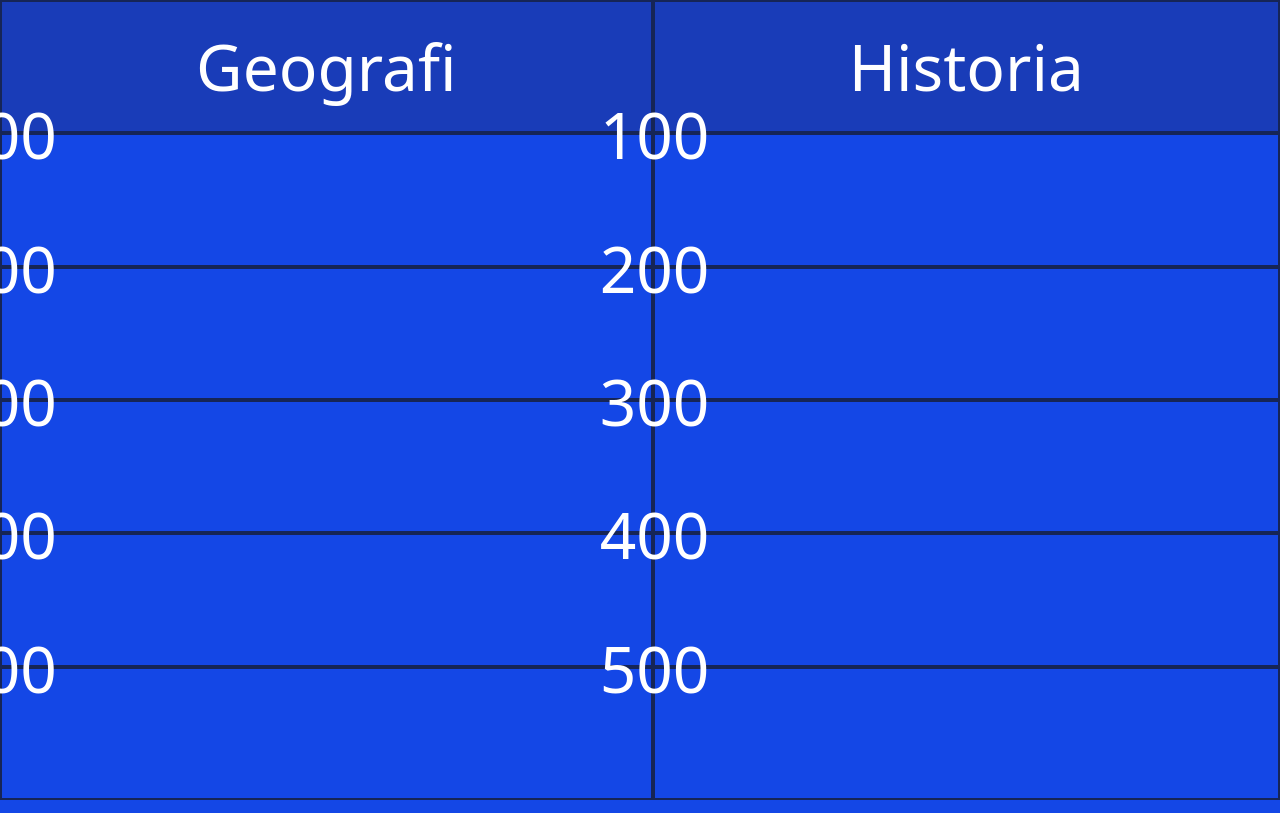
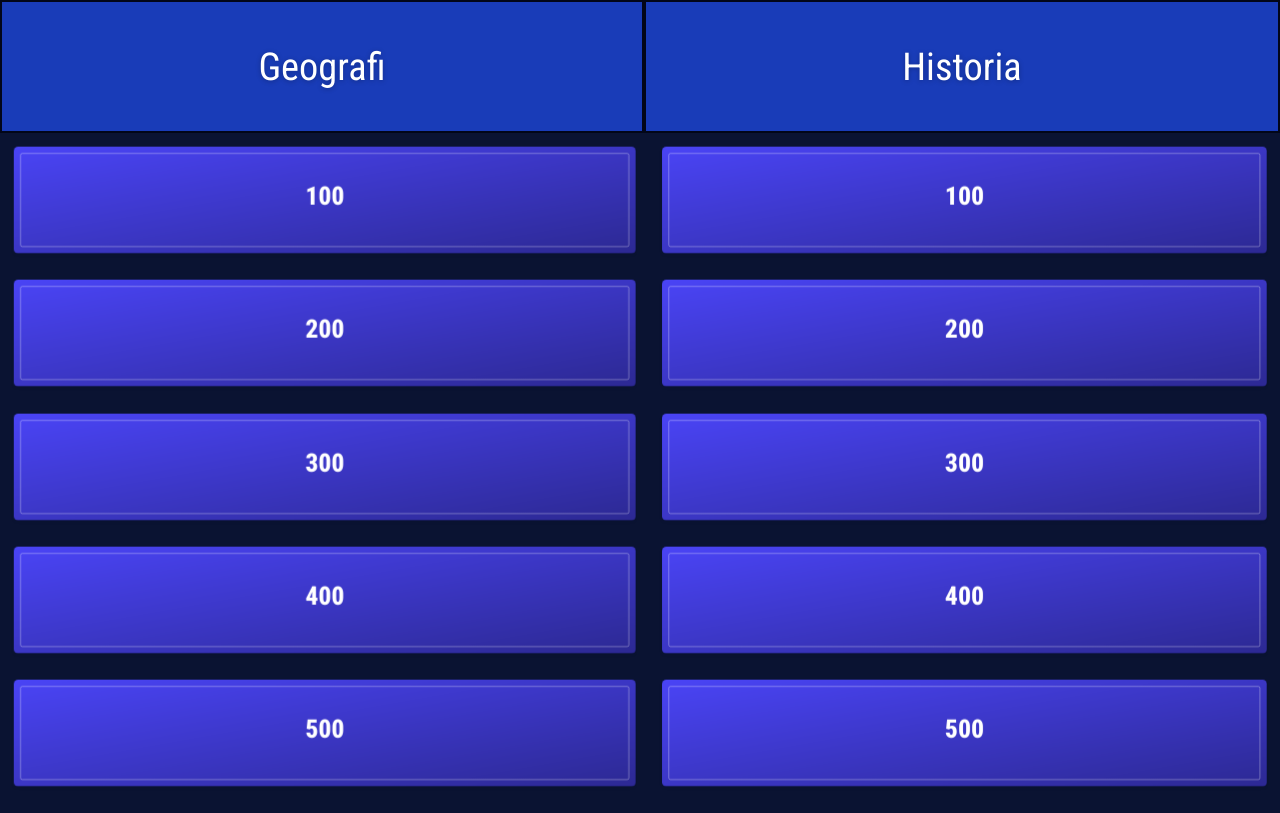
Before and after one commit to Trevald/Gepard, a Vue app: page / in a window 1280 px wide. Built offline with nearby package versions, Linux system fonts and the light colour scheme.

Commit message:
Version 0.1

```diff
--- a/src/components/Category.vue
+++ b/src/components/Category.vue
@@ -3,21 +3,17 @@
         <h2>{{ category.name }}</h2>
         <ul>
             <li v-for="question in questions">
-                <div class="question">
-                    <Card :data="question" />
-                </div>
+                <Question :question="question" />
             </li>
         </ul>
     </div>
 </template>
 
 <script>
-import Card from "./Card.vue"
 import Question from "./Question.vue"
 
 export default {
     components: {
-        Card,
         Question
     },
 
--- a/src/components/Question.vue
+++ b/src/components/Question.vue
@@ -1,8 +1,11 @@
 <template>
-    <div class="question" @click="handleClick()">
-        <div class="card" :class="classList" :style="styleList" ref="card" v-if="!question.answered">
-            <h2 class="points front">{{ question.points }}</h2>
-            <p class="question back">{{ question.question }}</p>
+    <div class="container" ref="container">
+        <div class="card-wrapper" :class="classList" :style="wrapperStyleList" ref="wrapper" v-if="!answered">
+            <div class="card" :style="cardStyleList" ref="card" @click="handleClick()">
+                <p class="points">{{ question.points }}</p>
+                <p class="question">{{ question.question }}</p>
+                <p class="answer">{{ question.answer }}</p>
+            </div>
         </div>
     </div>
 </template>
@@ -13,138 +16,228 @@ export default {
         question: Object
     },
 
+    emits: ["answered"],
+
     data() {
         return {
+            answered: false,
+            scaleUp: 1,
+            scaleDown: 1,
             show: false,
-            styleList: {}
+            cardStyleList: {},
+            wrapperStyleList: {},
+            state: "show-points"
         }
     },
 
     computed: {
         classList() {
-            return {
-                show: this.show
-            }
+            return this.state
         }
     },
 
     methods: {
         handleClick() {
-            if (this.question.answered) {
-                return
+            switch (this.state) {
+                case "show-points":
+                    this.selectQuestion()
+                    break
+                case "show-question":
+                    this.showAnswer()
+                    break
+                case "show-answer":
+                    this.close()
+                    break
             }
+        },
 
-            if (this.show) {
-                this.question.answered = true
-                return
-            }
-
-            const card = this.$refs.card
-            const rect = card.getBoundingClientRect()
-
-            this.styleList = {
-                position: "fixed",
-                zIndex: 20,
-                top: rect.top + "px",
-                left: rect.left + "px",
-                // bottom: rect.bottom + "px",
-                // right: rect.right + "px",
-                width: rect.width + "px",
-                height: rect.height + "px"
-            }
+        showAnswer() {
+            this.state = "show-answer"
 
             setTimeout(() => {
-                this.styleList = {
-                    position: "fixed",
-                    zIndex: 20,
-                    top: 0 + "px",
-                    left: 0 + "px",
-                    // bottom: 0 + "px",
-                    // right: 0 + "px",
-                    width: document.body.clientWidth + "px",
-                    height: document.body.clientHeight + "px",
-                    transition: "all 250ms linear",
-                    transform: "scale(2)"
-                    // transform: "rotateY(180deg)"
-                }
-            }, 1)
+                this.close()
+            }, 5000)
+        },
 
-            this.show = true
+        close() {
+            this.state = "close"
+
+            setTimeout(() => {
+                this.answered = true
+            }, 500)
+        },
+
+        selectQuestion() {
+            this.state = "select-question"
+            this.wrapperStyleList = {
+                transform: `scale(${this.scaleDown})`
+            }
+            setTimeout(() => {
+                this.showQuestion()
+            }, 250)
+        },
+
+        showQuestion() {
+            this.state = "show-question"
+            this.wrapperStyleList = {
+                transform: "scale(1)"
+            }
+        }
+    },
+
+    mounted() {
+        const container = this.$refs.container.getBoundingClientRect()
+        const wrapper = this.$refs.wrapper.getBoundingClientRect()
+        const card = this.$refs.card.getBoundingClientRect()
+
+        this.scaleDown = container.height / wrapper.height
+        this.scaleUp = wrapper.height / container.height
+
+        const width = container.width * this.scaleUp
+        const top = container.top - wrapper.height / 2 + container.height / 2
+        const left = container.left - width / 2 + container.width / 2
+        console.log(left)
+        // 100 * 0.16 = 16
+        // 16666666 * 6.000075 =
+
+        console.log(left)
+
+        this.wrapperStyleList = {
+            top: `${top}px`,
+            left: `${left}px`,
+            width: `${width}px`,
+            transform: `scale(${this.scaleDown})`
         }
     }
 }
 </script>
 
 <style scoped>
-.question {
-    flex: 1 1 auto;
-    position: relative;
-    display: flex;
-    justify-content: stretch;
-    align-items: stretch;
-}
-
-.card {
+.container {
     flex: 1 1 auto;
     display: flex;
     justify-content: stretch;
     align-items: stretch;
-    cursor: pointer;
+    padding: 1vw;
 }
-/*
+
+.card-wrapper {
+    position: fixed;
+    z-index: 10;
+    top: 0;
+    left: 0;
+    width: 100vw;
+    height: 100vh;
+
+    display: flex;
+    justify-content: stretch;
+    align-items: stretch;
+    transform-origin: center;
+}
+
+.card-wrapper.select-question {
+    z-index: 30;
+    transition: all 0.25s;
+}
+
+.card-wrapper.show-answer,
+.card-wrapper.show-question {
+    z-index: 30;
+    transition: all 0.25s;
+    background-color: var(--color-surface-100);
+}
+
+.card-wrapper.close {
+    z-index: 30;
+    transition: all 500ms;
+}
 
 .card {
-    perspective: 1000px;
-    transform-style: preserve-3d;}
+    position: absolute;
+    inset: 80px;
 
-.card.show {
-    inset: 0 !important;
-    width: 100% !important;
-    height: 100% !important;
-    z-index: 10;
-    transform: rotateY(180deg);
-    transition: all 0.5s;
-}
-*/
+    display: flex;
+    justify-content: stretch;
+    align-items: stretch;
 
-.front,
-.back {
-    flex: 1 1 auto;
-    display: grid;
-    place-content: center;
-    z-index: 15;
-    background-color: var(--color-blue-600);
+    box-shadow: 0 1vw 2vw rgba(0, 0, 0, 0.05);
+    transform-style: preserve-3d;
+    transition: rotate 750ms ease 350ms;
 }
 
-.card .back,
-.card.show .front {
+.card-wrapper.show-question .card {
+    rotate: y 180deg;
+}
+
+.card-wrapper.show-answer .card {
+    rotate: y 360deg;
+    transition: rotate 750ms ease;
+}
+
+.card-wrapper.close .card {
+    transform: translateY(-125vh);
+    transition: transform 500ms;
+}
+
+.card > * {
+    position: absolute;
+    inset: 0;
+    flex: 1 1 auto;
+    display: flex;
+    justify-content: center;
+    align-items: center;
+
+    padding: 8vw 8vw 12vw 8vw;
+    border-radius: 2vw;
+    backface-visibility: hidden;
+
+    background-color: var(--color-surface-500);
+    background-image: linear-gradient(-10deg, rgba(0, 0, 0, 0.4) 0%, rgba(0, 0, 0, 0) 100%);
+}
+
+.points {
+    position: relative;
+
+    font-size: 12vw;
+    font-weight: 800;
+}
+
+.answer,
+.question {
+    display: grid;
+    font-size: 5vw;
+    place-content: center;
+
+    background-color: var(--color-surface-500);
+    background-image: linear-gradient(-10deg, rgba(0, 0, 0, 0.4) 0%, rgba(0, 0, 0, 0) 100%);
+}
+
+.question {
+    rotate: y 180deg;
+    background-color: var(--color-surface-400);
+}
+
+.card > *::after {
+    content: "";
+    position: absolute;
+    inset: 3vw;
+    border: 0.4vw solid rgba(255, 255, 255, 0.4);
+    border-radius: 1vw;
+}
+
+.answer {
+    opacity: 0;
+    background-color: #17961b;
+    transition: none;
+}
+
+.card-wrapper.close .points,
+.card-wrapper.show-answer .points {
     display: none;
 }
 
-.card .back {
-    font-size: 3vw;
+.card-wrapper.close .answer,
+.card-wrapper.show-answer .answer {
+    opacity: 1;
 }
-
-.card.show .back {
-    display: block;
-}
-
-/*
-.front,
-.back {
-    position: absolute;
-    inset: 0;
-    display: grid;
-    place-content: center;
-    backface-visibility: hidden;
-    z-index: 15;
-    background-color: var(--color-blue-600);
-}
-
-.back {
-    z-index: 20;
-    background-color: var(--color-blue-600);
-    rotate: y 180deg;
-}
-    */
 </style>
--- a/src/style.css
+++ b/src/style.css
@@ -1,5 +1,6 @@
+@import url('https://fonts.googleapis.com/css2?family=Inter:wght@100..900&family=Roboto+Condensed:ital,wght@0,100..900;1,100..900&display=swap');
 @import "tailwindcss";
-@source "./../src/**/*.vue";
+@source "./**/*.vue";
 
 * {
     margin: 0;
@@ -7,9 +8,16 @@
     box-sizing: border-box;
 }
 
+:root {
+    --color-surface-100: #0A1332;
+    --color-surface-400: #332DDE;
+    --color-surface-500: #4A44F6;
+}
+
 body {
-    background-color: var(--color-blue-700);
+    background-color: var(--color-surface-100);
     color: white;
+    font-family: "Roboto Condensed", sans-serif;
 }
 
 .categories {
@@ -30,11 +38,17 @@ body {
     text-align: center;
     height: calc(100vh / 6);
     font-size: 5vw;
-    border: 2px solid var(--color-blue-950);
 }
 
 .category > h2 {
+    font-size: 3vw;
+    border: 2px solid var(--color-slate-950);
+}
+
+.category > h2 {
+    font-weight: 400;
     justify-content: center;
     align-items: center;
     background-color: var(--color-blue-800);
+    text-shadow: 0 1px 5px rgba(0, 0, 0, 0.25);
 }
```
